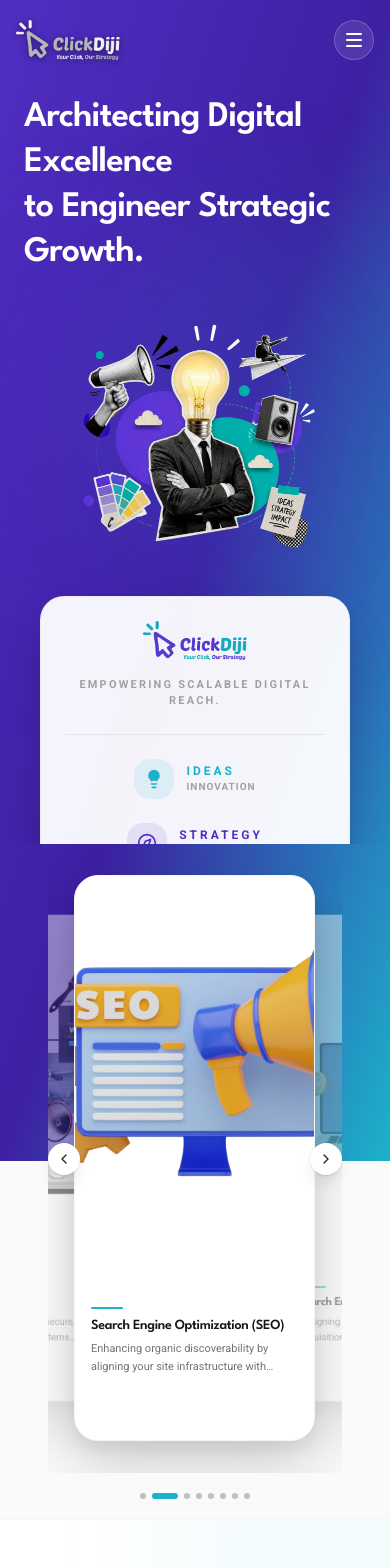
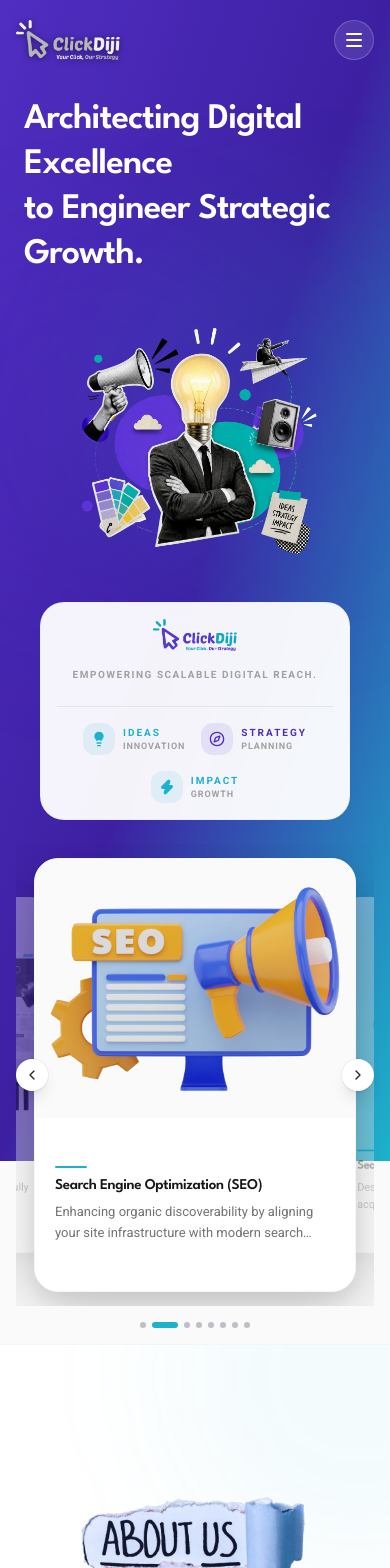
Before and after one commit to Mutualprojects/clickdj, a Next.js app: page / in a window 390 px wide. Shown: the top 1568 px of the page. Built offline with nearby package versions, Linux system fonts and the light colour scheme.

Commit message:
chore: remove badge container shadow and make badge pillars and carousel fully responsive on mobile/desktop

```diff
--- a/src/components/badge.tsx
+++ b/src/components/badge.tsx
@@ -6,7 +6,7 @@ import { Lightbulb, Compass, Zap } from "lucide-react";
 export default function Badge() {
   return (
     <div className="w-full max-w-7xl mx-auto px-4 sm:px-6 lg:px-8 mt-8 z-20 relative">
-      <div className="bg-white/95 dark:bg-neutral-900/95 backdrop-blur-md border border-neutral-200/50 dark:border-zinc-800/50 shadow-2xl rounded-3xl p-6 sm:p-8 flex flex-col md:flex-row items-center justify-between gap-6 transition-all duration-300 hover:shadow-cyan-500/5">
+      <div className="bg-white/95 dark:bg-neutral-900/95 backdrop-blur-md border border-neutral-200/50 dark:border-zinc-800/50 rounded-3xl p-4 sm:p-6 lg:p-8 flex flex-col md:flex-row items-center justify-between gap-6 transition-all duration-300">
 
         {/* Left Section: Brand Logo & Short Motto */}
         <div className="flex flex-col sm:flex-row items-center gap-4 shrink-0">
@@ -15,48 +15,48 @@ export default function Badge() {
             alt="Click Diji Logo"
             width={140}
             height={35}
-            className="h-10 w-auto object-contain dark:brightness-110"
+            className="h-8 sm:h-10 lg:h-12 w-auto object-contain dark:brightness-110"
             priority
           />
           <div className="hidden sm:block h-6 w-[2px] bg-neutral-200 dark:bg-zinc-800" />
-          <p className="text-[11px] sm:text-xs font-black uppercase tracking-[0.2em] text-neutral-400 dark:text-zinc-500 text-center sm:text-left">
+          <p className="text-[10px] sm:text-xs lg:text-sm font-black uppercase tracking-[0.15em] sm:tracking-[0.2em] text-neutral-400 dark:text-zinc-500 text-center sm:text-left">
             Empowering scalable digital reach.
           </p>
         </div>
 
         {/* Right Section: Brand Pillars */}
-        <div className="flex flex-wrap items-center justify-center gap-6 sm:gap-10 md:gap-12 pl-0 md:pl-8 border-t md:border-t-0 md:border-l border-neutral-200 dark:border-zinc-800 pt-6 md:pt-0 w-full md:w-auto">
+        <div className="flex flex-wrap items-center justify-center gap-4 sm:gap-8 lg:gap-12 pl-0 md:pl-8 border-t md:border-t-0 md:border-l border-neutral-200 dark:border-zinc-800 pt-4 md:pt-0 w-full md:w-auto">
 
           {/* Ideas Pillar */}
-          <div className="flex items-center gap-3 transition-transform duration-300 hover:scale-105">
-            <div className="p-2.5 rounded-2xl bg-[#1cb2cb]/10 text-[#1cb2cb]">
-              <Lightbulb className="w-5 h-5 fill-current" />
+          <div className="flex items-center gap-2 sm:gap-3 lg:gap-4 transition-transform duration-300 hover:scale-105">
+            <div className="p-2 sm:p-2.5 lg:p-3 rounded-xl sm:rounded-2xl bg-[#1cb2cb]/10 text-[#1cb2cb] shrink-0">
+              <Lightbulb className="w-4 h-4 sm:w-5 sm:h-5 lg:w-7 lg:h-7 fill-current" />
             </div>
             <div className="flex flex-col">
-              <span className="text-xs font-black uppercase tracking-[0.25em] text-[#1cb2cb]">Ideas</span>
-              <span className="text-[10px] font-bold text-neutral-400 dark:text-zinc-500 uppercase tracking-widest">Innovation</span>
+              <span className="text-[10px] sm:text-xs lg:text-sm font-black uppercase tracking-[0.2em] sm:tracking-[0.25em] text-[#1cb2cb]">Ideas</span>
+              <span className="text-[9px] sm:text-[10px] lg:text-xs font-bold text-neutral-400 dark:text-zinc-500 uppercase tracking-widest">Innovation</span>
             </div>
           </div>
 
           {/* Strategy Pillar */}
-          <div className="flex items-center gap-3 transition-transform duration-300 hover:scale-105">
-            <div className="p-2.5 rounded-2xl bg-[#502ec2]/10 text-[#502ec2]">
-              <Compass className="w-5 h-5" />
+          <div className="flex items-center gap-2 sm:gap-3 lg:gap-4 transition-transform duration-300 hover:scale-105">
+            <div className="p-2 sm:p-2.5 lg:p-3 rounded-xl sm:rounded-2xl bg-[#502ec2]/10 text-[#502ec2] shrink-0">
+              <Compass className="w-4 h-4 sm:w-5 sm:h-5 lg:w-7 lg:h-7" />
             </div>
             <div className="flex flex-col">
-              <span className="text-xs font-black uppercase tracking-[0.25em] text-[#502ec2]">Strategy</span>
-              <span className="text-[10px] font-bold text-neutral-400 dark:text-zinc-500 uppercase tracking-widest">Planning</span>
+              <span className="text-[10px] sm:text-xs lg:text-sm font-black uppercase tracking-[0.2em] sm:tracking-[0.25em] text-[#502ec2]">Strategy</span>
+              <span className="text-[9px] sm:text-[10px] lg:text-xs font-bold text-neutral-400 dark:text-zinc-500 uppercase tracking-widest">Planning</span>
             </div>
           </div>
 
           {/* Impact Pillar */}
-          <div className="flex items-center gap-3 transition-transform duration-300 hover:scale-105">
-            <div className="p-2.5 rounded-2xl bg-[#1cb2cb]/10 text-[#1cb2cb]">
-              <Zap className="w-5 h-5 fill-current" />
+          <div className="flex items-center gap-2 sm:gap-3 lg:gap-4 transition-transform duration-300 hover:scale-105">
+            <div className="p-2 sm:p-2.5 lg:p-3 rounded-xl sm:rounded-2xl bg-[#1cb2cb]/10 text-[#1cb2cb] shrink-0">
+              <Zap className="w-4 h-4 sm:w-5 sm:h-5 lg:w-7 lg:h-7 fill-current" />
             </div>
             <div className="flex flex-col">
-              <span className="text-xs font-black uppercase tracking-[0.25em] text-[#1cb2cb]">Impact</span>
-              <span className="text-[10px] font-bold text-neutral-400 dark:text-zinc-500 uppercase tracking-widest">Growth</span>
+              <span className="text-[10px] sm:text-xs lg:text-sm font-black uppercase tracking-[0.2em] sm:tracking-[0.25em] text-[#1cb2cb]">Impact</span>
+              <span className="text-[9px] sm:text-[10px] lg:text-xs font-bold text-neutral-400 dark:text-zinc-500 uppercase tracking-widest">Growth</span>
             </div>
           </div>
 
--- a/src/components/ourservices.tsx
+++ b/src/components/ourservices.tsx
@@ -13,7 +13,7 @@ import { ChevronLeft, ChevronRight } from "lucide-react";
 
 const AUTOPLAY_MS = 4000;
 const GAP_PX = 24; // matches gap-6
-const SWIPE_THRESHOLD = 50; // px before a swipe registers
+const SWIPE_THRESHOLD = 50;
 const EASE = "cubic-bezier(0.22, 1, 0.36, 1)";
 
 export default function OurServices() {
@@ -24,20 +24,16 @@ export default function OurServices() {
   const [paused, setPaused] = useState(false);
   const [reduceMotion, setReduceMotion] = useState(false);
 
-  // Drag state (pointer-based, works for mouse + touch)
   const [dragging, setDragging] = useState(false);
   const [dragDelta, setDragDelta] = useState(0);
   const startX = useRef(0);
-  const trackW = useRef(0);
 
   const timerRef = useRef<ReturnType<typeof setTimeout> | null>(null);
-  const stageRef = useRef<HTMLDivElement | null>(null);
 
   const maxIndex = Math.max(0, total - vis);
   const isCoverflow = vis === 1;
   const dotCount = isCoverflow ? total : maxIndex + 1;
 
-  /* ── Responsive visible count ── */
   useEffect(() => {
     const update = () => {
       const w = window.innerWidth;
@@ -48,7 +44,6 @@ export default function OurServices() {
     return () => window.removeEventListener("resize", update);
   }, []);
 
-  /* ── Reduced motion preference ── */
   useEffect(() => {
     const mq = window.matchMedia("(prefers-reduced-motion: reduce)");
     const set = () => setReduceMotion(mq.matches);
@@ -57,7 +52,6 @@ export default function OurServices() {
     return () => mq.removeEventListener("change", set);
   }, []);
 
-  /* ── Keep current in range when layout changes ── */
   useEffect(() => {
     setCurrent((c) =>
       isCoverflow ? Math.min(c, total - 1) : Math.min(c, maxIndex)
@@ -67,7 +61,7 @@ export default function OurServices() {
   const go = useCallback(
     (idx: number) => {
       if (isCoverflow) {
-        setCurrent(((idx % total) + total) % total); // wrap
+        setCurrent(((idx % total) + total) % total);
       } else {
         if (idx > maxIndex) setCurrent(0);
         else if (idx < 0) setCurrent(maxIndex);
@@ -77,7 +71,6 @@ export default function OurServices() {
     [isCoverflow, total, maxIndex]
   );
 
-  /* ── Autoplay ── */
   useEffect(() => {
     if (paused || dragging || reduceMotion || total <= vis) return;
     timerRef.current = setTimeout(() => go(current + 1), AUTOPLAY_MS);
@@ -86,10 +79,8 @@ export default function OurServices() {
     };
   }, [current, paused, dragging, reduceMotion, total, vis, go]);
 
-  /* ── Pointer drag (shared) ── */
   const onPointerDown = (e: React.PointerEvent) => {
     startX.current = e.clientX;
-    trackW.current = e.currentTarget.getBoundingClientRect().width;
     setDragging(true);
     setDragDelta(0);
   };
@@ -106,7 +97,6 @@ export default function OurServices() {
     setDragDelta(0);
   };
 
-  /* ── Keyboard ── */
   const onKeyDown = (e: React.KeyboardEvent) => {
     if (e.key === "ArrowLeft") {
       e.preventDefault();
@@ -124,7 +114,6 @@ export default function OurServices() {
     return d;
   };
 
-  // Desktop spotlight: only the centered card on 3-up; both equal on 2-up.
   const centerIndex = useMemo(
     () => Math.min(current + Math.floor(vis / 2), total - 1),
     [current, vis, total]
@@ -145,13 +134,16 @@ export default function OurServices() {
       onFocusCapture={() => setPaused(true)}
       onBlurCapture={() => setPaused(false)}
     >
+      {/* Responsive height: compact on phones, tall on desktop */}
       <div
-        className="relative mx-auto flex max-w-7xl flex-col px-12 sm:px-16"
-        style={{ height: "80vh", minHeight: 560, maxHeight: 820 }}
+        className="relative mx-auto flex max-w-7xl flex-col
+                   px-4 md:px-12 lg:px-16
+                   h-[500px] min-h-[440px]
+                   md:h-[600px]
+                   lg:h-[80vh] lg:min-h-[560px] lg:max-h-[820px]"
       >
         {/* ── Stage ── */}
         <div
-          ref={stageRef}
           tabIndex={0}
           onKeyDown={onKeyDown}
           className="relative flex min-h-0 flex-1 items-center outline-none"
@@ -196,11 +188,11 @@ export default function OurServices() {
                       aria-label={`${idx + 1} of ${total}`}
                       style={{
                         position: "absolute",
-                        width: "82%",
-                        height: "90%",
-                        transform: `translateX(${offset * 80}%) scale(${isActive ? 1 : 0.86
+                        width: "90%",
+                        height: "94%",
+                        transform: `translateX(${offset * 86}%) scale(${isActive ? 1 : 0.82
                           })`,
-                        opacity: hidden ? 0 : isActive ? 1 : 0.45,
+                        opacity: hidden ? 0 : isActive ? 1 : 0.35,
                         zIndex: isActive ? 10 : 5 - Math.abs(offset),
                         pointerEvents: hidden ? "none" : "auto",
                         transition: dragging
@@ -270,7 +262,7 @@ export default function OurServices() {
         </div>
 
         {/* ── Dots ── */}
-        <div className="flex shrink-0 justify-center gap-1.5 py-5">
+        <div className="flex shrink-0 justify-center gap-1.5 py-4 md:py-5">
           {Array.from({ length: dotCount }).map((_, idx) => {
             const isOn = idx === current;
             return (
@@ -316,31 +308,36 @@ function Card({
         transition: "box-shadow 0.5s ease",
       }}
     >
-      <div className="relative overflow-hidden" style={{ flex: "0 0 65%" }}>
+      {/* Image: bigger share on mobile so the card isn't mostly empty white */}
+      <div
+        className="relative overflow-hidden bg-neutral-50"
+        style={{ flex: compact ? "0 0 60%" : "0 0 65%" }}
+      >
         <Image
           src={service.image}
           alt={service.title}
           fill
           draggable={false}
-          sizes="(max-width: 768px) 82vw, (max-width: 1024px) 50vw, 33vw"
+          sizes="(max-width: 768px) 90vw, (max-width: 1024px) 50vw, 33vw"
           priority={priority}
           className="select-none object-cover transition-transform duration-700 group-hover:scale-105"
         />
       </div>
+
       <div
-        className={`flex flex-col justify-center bg-white ${compact ? "px-4 py-3" : "px-6 py-4"
+        className={`flex flex-col justify-center bg-white ${compact ? "px-5 py-4" : "px-6 py-4"
           }`}
-        style={{ flex: "0 0 35%" }}
+        style={{ flex: compact ? "0 0 40%" : "0 0 35%" }}
       >
         <div className="mb-2 h-0.5 w-8 rounded-full bg-[#1cb2cb]" />
         <h3
-          className={`font-bold leading-tight tracking-tight text-neutral-900 line-clamp-1 ${compact ? "text-sm" : "text-base lg:text-lg"
+          className={`font-bold leading-tight tracking-tight text-neutral-900 line-clamp-1 ${compact ? "text-[15px]" : "text-base lg:text-lg"
             }`}
         >
           {service.title}
         </h3>
         <p
-          className={`mt-1.5 leading-relaxed text-neutral-500 ${compact ? "line-clamp-2 text-[11px]" : "line-clamp-3 text-xs"
+          className={`mt-1.5 leading-relaxed text-neutral-500 line-clamp-2 ${compact ? "text-[13px]" : "text-xs lg:line-clamp-3"
             }`}
         >
           {service.shortDescription}
```
